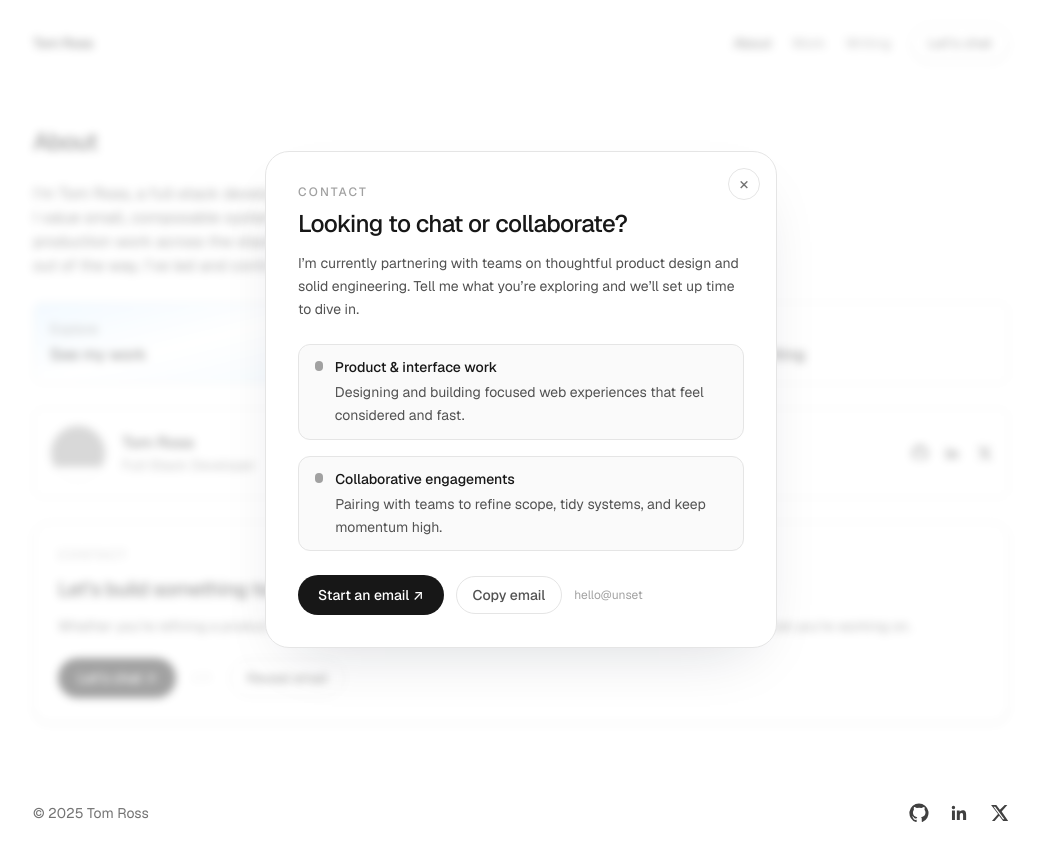
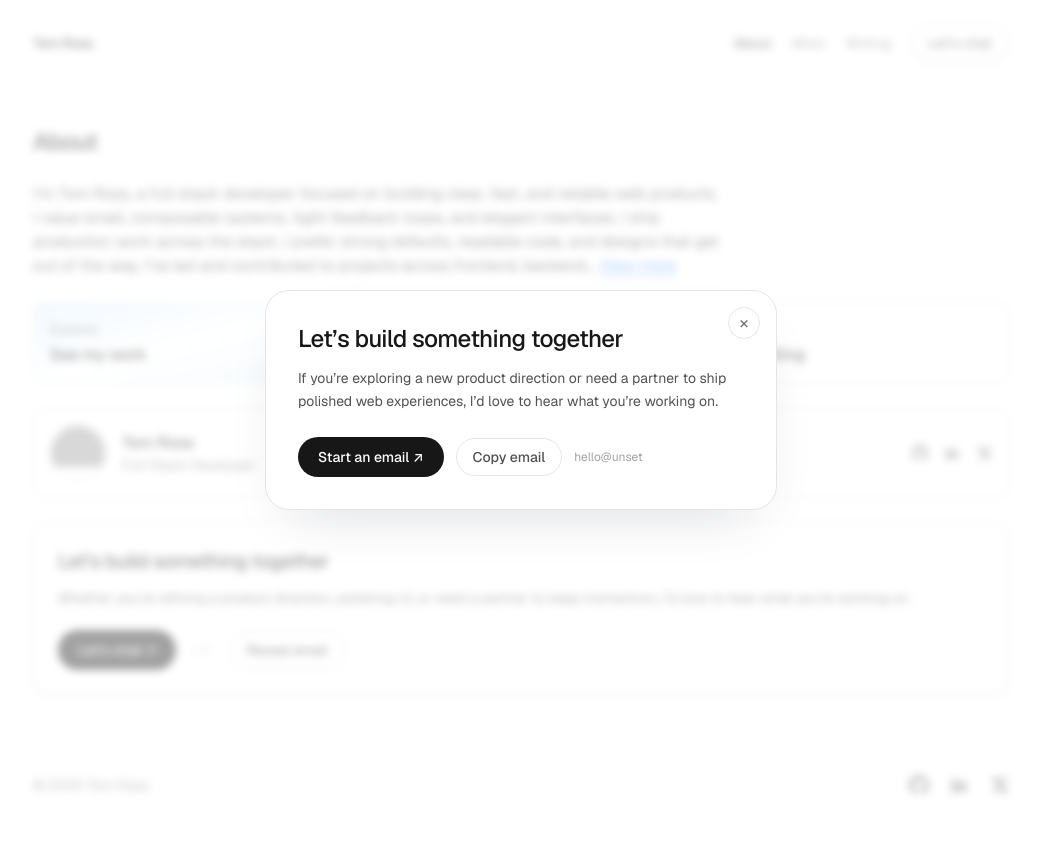
Before and after one commit to TommyFork/tomross.dev, a Next.js app: page /about in a window 1280 px wide. Both pictures are taken after a click on the button "Let’s chat ↗". Shown: the top 860 px of the page, without its empty margins (119-1158 px from the left). After the commit the page ends 835 px from the top, so only its background shows below. Built offline with nearby package versions, Linux system fonts and the light colour scheme; no server answers; grey boxes are pictures that could not be loaded.

Commit message:
Polish contact modal motion and copy

```diff
--- a/src/components/ContactCard.tsx
+++ b/src/components/ContactCard.tsx
@@ -5,7 +5,7 @@ import type { MouseEvent } from "react";
 import EmailReveal from "@/components/EmailReveal";
 import { useContactModal } from "@/components/ContactModalContext";
 
-export default function ContactCard({ title = "Contact" }: { title?: string }) {
+export default function ContactCard() {
   const { openModal } = useContactModal();
 
   const handleOpenModal = (event: MouseEvent<HTMLButtonElement>) => {
@@ -15,8 +15,7 @@ export default function ContactCard({ title = "Contact" }: { title?: string }) {
 
   return (
     <div className="rounded-2xl border border-neutral-200 bg-white p-6 shadow-sm">
-      <p className="text-xs font-medium uppercase tracking-[0.18em] text-neutral-400">{title}</p>
-      <h2 className="mt-3 text-xl font-medium tracking-tight text-neutral-900">Let’s build something together</h2>
+      <h2 className="text-xl font-medium tracking-tight text-neutral-900">Let’s build something together</h2>
       <p className="mt-3 text-sm leading-relaxed text-neutral-600">
         Whether you’re refining a product direction, polishing UI, or need a partner to keep momentum, I’d love to hear what you’re working on.
       </p>
--- a/src/components/ContactModal.tsx
+++ b/src/components/ContactModal.tsx
@@ -270,29 +270,12 @@ export default function ContactModal({
           <span className="text-lg leading-none">×</span>
         </button>
         <div className="p-6 sm:p-8">
-          <p className="text-xs font-medium uppercase tracking-[0.18em] text-neutral-400">Contact</p>
-          <h2 id="contact-modal-title" className="mt-2 text-2xl font-medium tracking-tight text-neutral-900">
-            Looking to chat or collaborate?
+          <h2 id="contact-modal-title" className="text-2xl font-medium tracking-tight text-neutral-900">
+            Let’s build something together
           </h2>
           <p className="mt-3 text-sm leading-relaxed text-neutral-600">
-            I’m currently partnering with teams on thoughtful product design and solid engineering. Tell me what you’re exploring and we’ll set up time to dive in.
+            If you’re exploring a new product direction or need a partner to ship polished web experiences, I’d love to hear what you’re working on.
           </p>
-          <div className="mt-6 space-y-4">
-            <div className="flex items-start gap-3 rounded-xl border border-neutral-200 bg-neutral-50 px-4 py-3 text-sm text-neutral-600">
-              <span className="mt-1 h-2.5 w-2.5 rounded-full bg-neutral-400" aria-hidden />
-              <div>
-                <p className="font-medium text-neutral-900">Product &amp; interface work</p>
-                <p className="mt-1 leading-relaxed">Designing and building focused web experiences that feel considered and fast.</p>
-              </div>
-            </div>
-            <div className="flex items-start gap-3 rounded-xl border border-neutral-200 bg-neutral-50 px-4 py-3 text-sm text-neutral-600">
-              <span className="mt-1 h-2.5 w-2.5 rounded-full bg-neutral-400" aria-hidden />
-              <div>
-                <p className="font-medium text-neutral-900">Collaborative engagements</p>
-                <p className="mt-1 leading-relaxed">Pairing with teams to refine scope, tidy systems, and keep momentum high.</p>
-              </div>
-            </div>
-          </div>
           <div className="mt-6 flex flex-col gap-3 sm:flex-row sm:items-center">
             <a
               href={mailtoHref}
@@ -370,41 +353,10 @@ function buildModalKeyframes(
 
   const overshootScaleX = Math.max(1, clamp(scaleX * 1.06, 0.72, 1.1));
   const overshootScaleY = Math.max(1, clamp(scaleY * 1.06, 0.72, 1.1));
-  const releaseScaleX = clamp(scaleX * 0.92, 0.32, 1);
-  const releaseScaleY = clamp(scaleY * 0.92, 0.32, 1);
 
   const roundedRadius = Math.max(anchorRect.width, anchorRect.height) / 2;
 
-  if (mode === "close") {
-    return [
-      {
-        offset: 0,
-        opacity: 1,
-        transform: "translate(0, 0) scale(1)",
-        borderRadius: "24px",
-        filter: "blur(0)",
-        boxShadow: "0 20px 60px -28px rgba(15,23,42,0.18)",
-      },
-      {
-        offset: 0.7,
-        opacity: 1,
-        transform: `translate(${translateX * 0.12}px, ${translateY * 0.16}px) scale(${releaseScaleX}, ${releaseScaleY})`,
-        borderRadius: "28px",
-        filter: "blur(4px)",
-        boxShadow: "0 12px 40px -30px rgba(15,23,42,0.14)",
-      },
-      {
-        offset: 1,
-        opacity: 0,
-        transform: `translate(${translateX}px, ${translateY}px) scale(${scaleX}, ${scaleY})`,
-        borderRadius: `${roundedRadius}px`,
-        filter: "blur(10px)",
-        boxShadow: "0 0 0 rgba(15,23,42,0)",
-      },
-    ];
-  }
-
-  return [
+  const baseKeyframes: Keyframe[] = [
     {
       offset: 0,
       opacity: 0,
@@ -414,11 +366,11 @@ function buildModalKeyframes(
       boxShadow: "0 0 0 rgba(15,23,42,0.08)",
     },
     {
-      offset: 0.58,
+      offset: 0.56,
       opacity: 1,
-      transform: `translate(${translateX * 0.12}px, ${translateY * 0.18}px) scale(${overshootScaleX}, ${overshootScaleY})`,
+      transform: `translate(${translateX * 0.16}px, ${translateY * 0.18}px) scale(${overshootScaleX}, ${overshootScaleY})`,
       borderRadius: "26px",
-      filter: "blur(2px)",
+      filter: "blur(1.5px)",
       boxShadow: "0 18px 50px -26px rgba(15,23,42,0.18)",
     },
     {
@@ -430,6 +382,47 @@ function buildModalKeyframes(
       boxShadow: "0 24px 60px -28px rgba(15,23,42,0.18)",
     },
   ];
+
+  if (mode === "open") {
+    return baseKeyframes;
+  }
+
+  const reversed = baseKeyframes
+    .map((frame) => ({ ...frame }))
+    .reverse()
+    .map((frame) => {
+      if (typeof frame.offset === "number") {
+        return {
+          ...frame,
+          offset: Number((1 - frame.offset).toFixed(2)),
+        } as Keyframe;
+      }
+
+      return frame;
+    })
+    .map((frame, index, array) => {
+      if (index === array.length - 1) {
+        return {
+          ...frame,
+          offset: 1,
+          opacity: 0,
+          boxShadow: "0 0 0 rgba(15,23,42,0)",
+          filter: "blur(10px)",
+        } as Keyframe;
+      }
+
+      if (index === 0) {
+        return {
+          ...frame,
+          offset: 0,
+          opacity: 1,
+        } as Keyframe;
+      }
+
+      return frame;
+    });
+
+  return reversed;
 }
 
 function buildBackdropKeyframes(mode: "open" | "close"): Keyframe[] {
```
